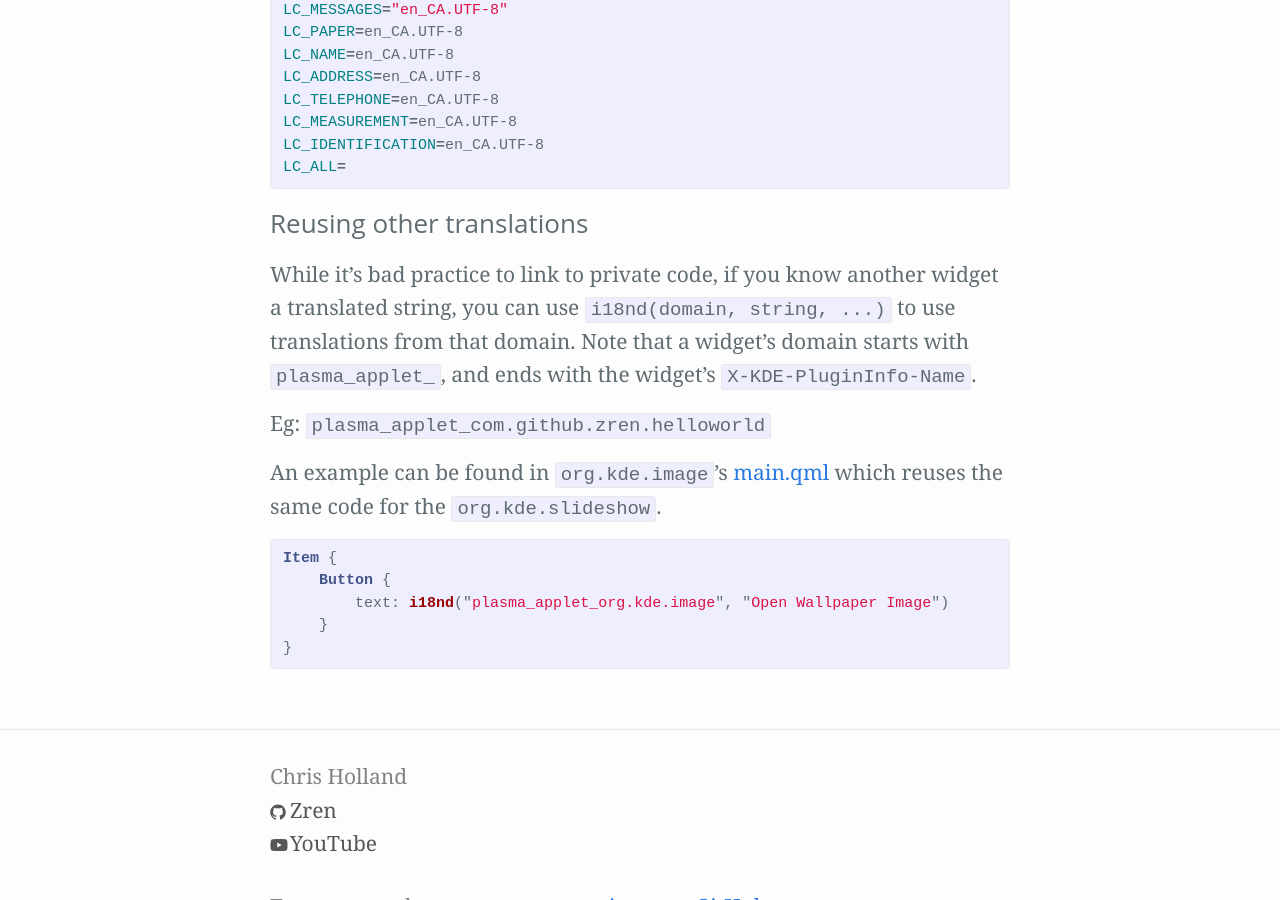
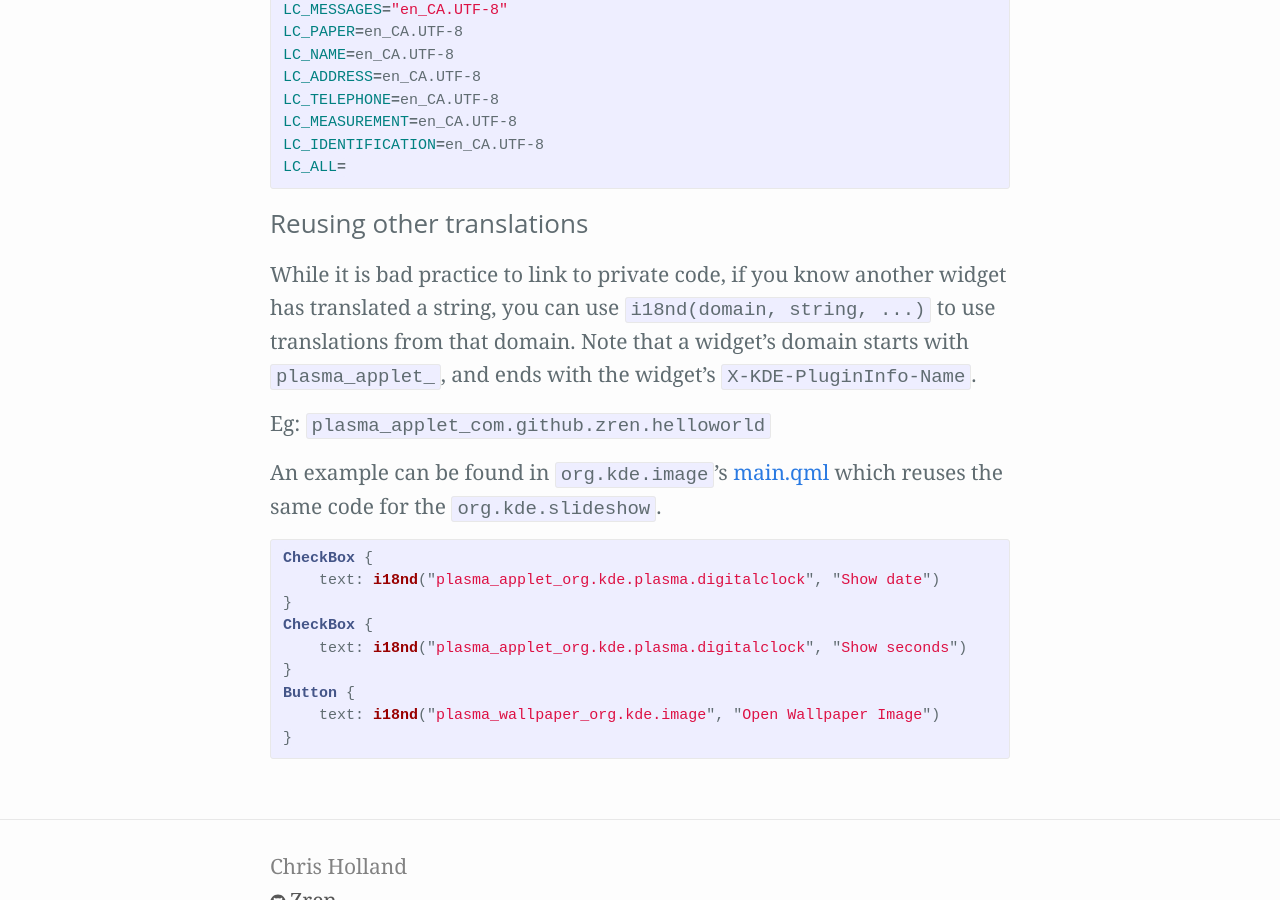
Before and after one commit to Zren/zren.github.io, a Jekyll site: the page built from kde_docs/widget-TranslationsI18n.md, in a window 1280 px wide and 900 px high, scrolled down 10418 px. Built offline with Jekyll 4.4.1, drawn with Linux system fonts in a browser that asks for light colours; our own code applies the rules of GitHub Pages for plain Markdown files.

Commit message:
Wording. Better examples of i18nd().

```diff
--- a/kde_docs/widget-TranslationsI18n.md
+++ b/kde_docs/widget-TranslationsI18n.md
@@ -402,7 +402,7 @@ LC_ALL=
 
 {% capture label %}Reusing other translations{% endcapture %}
 {% capture sectionLeft %}
-While it's bad practice to link to private code, if you know another widget a translated string, you can use `i18nd(domain, string, ...)` to use translations from that domain. Note that a widget's domain starts with `plasma_applet_`, and ends with the widget's `X-KDE-PluginInfo-Name`.
+While it is bad practice to link to private code, if you know another widget has translated a string, you can use `i18nd(domain, string, ...)` to use translations from that domain. Note that a widget's domain starts with `plasma_applet_`, and ends with the widget's `X-KDE-PluginInfo-Name`.
 
 Eg: `plasma_applet_com.github.zren.helloworld`
 
@@ -410,10 +410,14 @@ An example can be found in `org.kde.image`'s [main.qml](https://github.com/KDE/p
 
 {% endcapture %}{% capture sectionRight %}
 {% highlight qml %}
-Item {
-    Button {
-        text: i18nd("plasma_applet_org.kde.image", "Open Wallpaper Image")
-    }
+CheckBox {
+    text: i18nd("plasma_applet_org.kde.plasma.digitalclock", "Show date")
+}
+CheckBox {
+    text: i18nd("plasma_applet_org.kde.plasma.digitalclock", "Show seconds")
+}
+Button {
+    text: i18nd("plasma_wallpaper_org.kde.image", "Open Wallpaper Image")
 }
 {% endhighlight %}
 {% endcapture %}{% include docSection.html label=label sectionLeft=sectionLeft sectionRight=sectionRight %}
```
